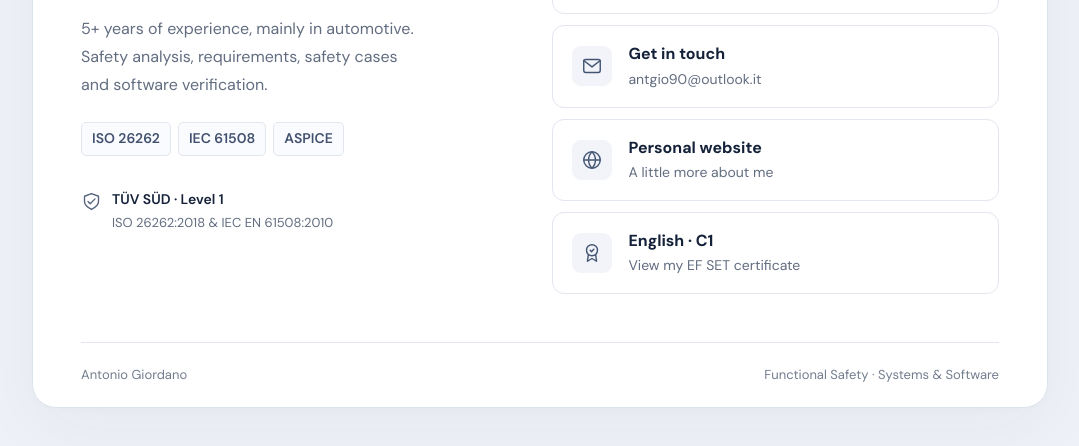
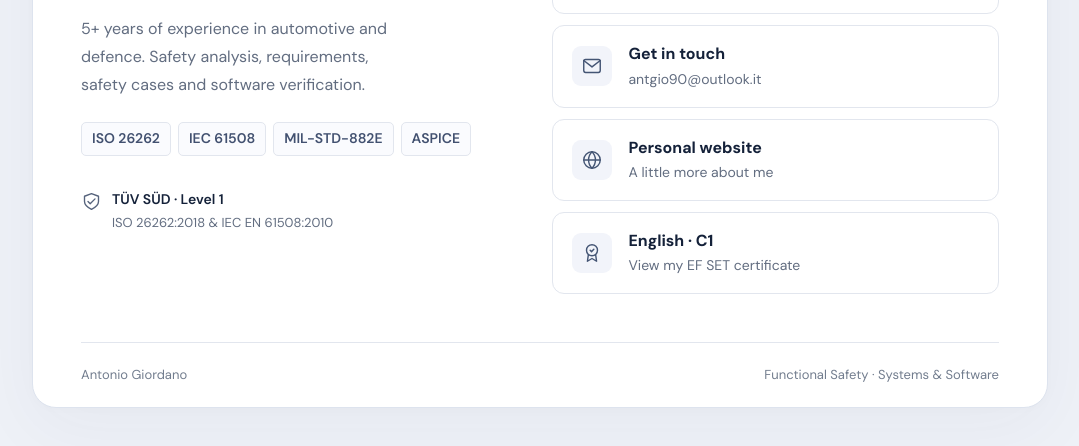
Before and after one commit to Rubik90/rubik90.github.io, a plain HTML site: page index.html in a window 1280 px wide. Shown: the part 368-814 px from the top of the page, without its empty margins (100-1179 px from the left). Drawn offline with Linux system fonts and the light colour scheme.

Commit message:
MIL-STD-882E instead of ISO 25119, profile bio and CV fixes
- about: Kineton entry now cites ISO 26262 and MIL-STD-882E
- index.html: bio "automotive and defence", MIL-STD-882E tag
- CV: fixed "R&D;" typo, added "Web: antgio90.it" link in the header

Co-Authored-By: Claude Opus 5.5 <noreply@anthropic.com>
Claude-Session: https://claude.ai/code/session_01LdtAFGMsDEhunEtgBdJXmy

```diff
--- a/index.html
+++ b/index.html
@@ -20,9 +20,9 @@
       <section class="intro" aria-label="About Antonio">
         <p class="eyebrow">FUNCTIONAL SAFETY ENGINEER</p>
         <h1 id="name">Antonio<br>Giordano<span class="name-dot" aria-hidden="true">.</span></h1>
-        <p class="bio">5+ years of experience, mainly in automotive. Safety analysis, requirements, safety cases and software verification.</p>
+        <p class="bio">5+ years of experience in automotive and defence. Safety analysis, requirements, safety cases and software verification.</p>
         <div class="expertise" aria-label="Areas of experience">
-          <span>ISO 26262</span><span>IEC 61508</span><span>ASPICE</span>
+          <span>ISO 26262</span><span>IEC 61508</span><span>MIL-STD-882E</span><span>ASPICE</span>
         </div>
         <div class="certification">
           <svg aria-hidden="true" viewBox="0 0 24 24"><path d="M12 3 4 6v6c0 5 8 9 8 9s8-4 8-9V6l-8-3Z"/><path d="m8 12 2.5 2.5L16 9"/></svg>
```
Also changed, not shown: about/index.html (+1 -1 lines), 1 other file.
